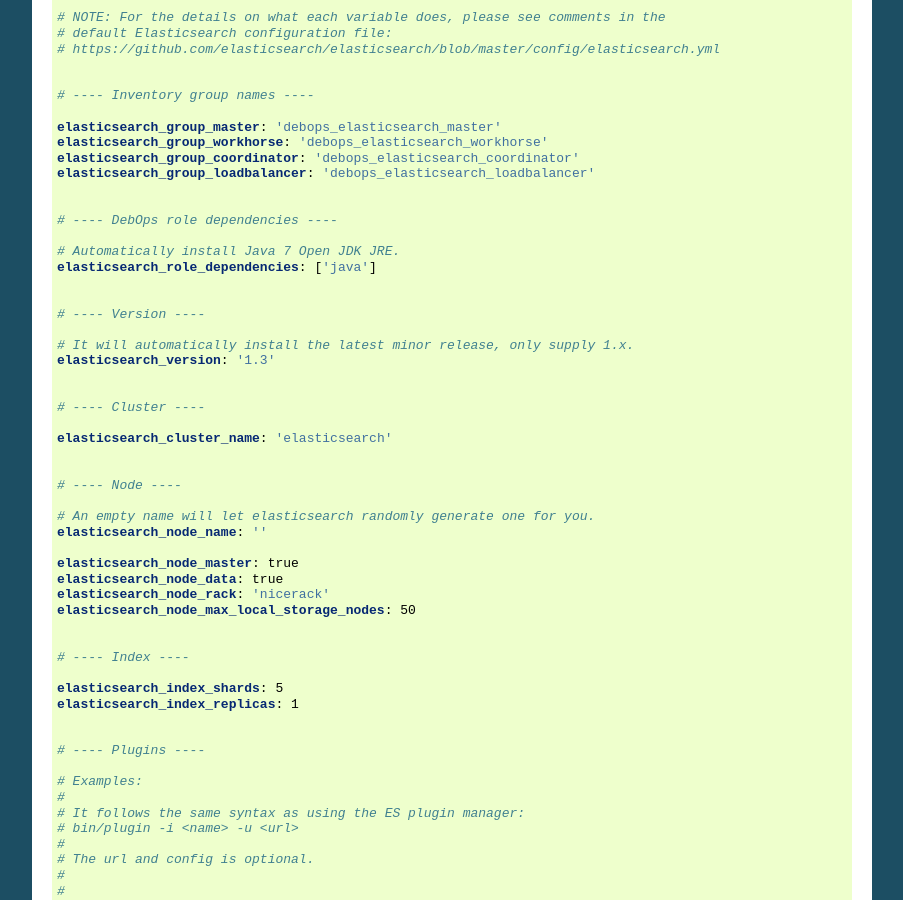
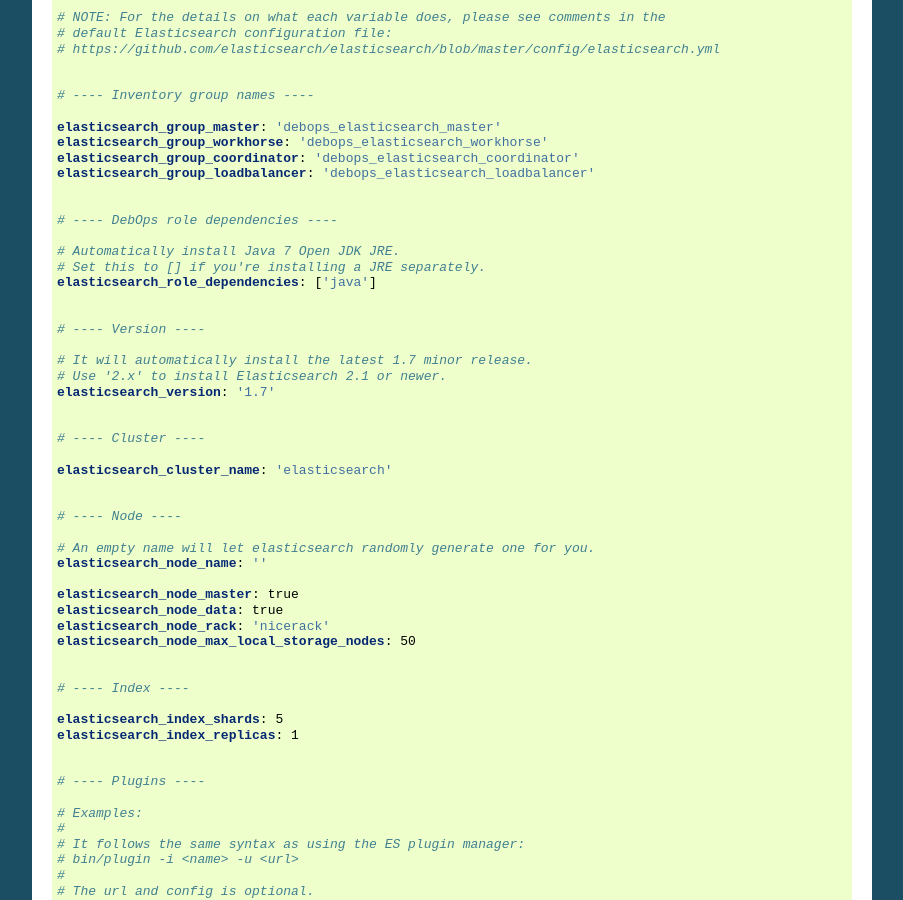
Before and after one commit to debops/docs, a Sphinx documentation site: the page built from docs/ansible/roles/debops.elasticsearch.rst, in a window 1280 px wide and 900 px high, scrolled down 1010 px. Shown: the whole window, without its empty margins (198-1101 px from the left). Built offline with Sphinx 7.4.7, drawn with Linux system fonts in a browser that asks for light colours; pages that are not in the unit, such as notebooks, are missing from menus; some of the changed text lies outside the part shown.

Commit message:
Updated documentation for Elasticsearch 2.x.

```diff
--- a/docs/ansible/roles/debops.elasticsearch.rst
+++ b/docs/ansible/roles/debops.elasticsearch.rst
@@ -60,13 +60,15 @@
     # ---- DebOps role dependencies ----
 
     # Automatically install Java 7 Open JDK JRE.
+    # Set this to [] if you're installing a JRE separately.
     elasticsearch_role_dependencies: ['java']
 
 
     # ---- Version ----
 
-    # It will automatically install the latest minor release, only supply 1.x.
-    elasticsearch_version: '1.3'
+    # It will automatically install the latest 1.7 minor release.
+    # Use '2.x' to install Elasticsearch 2.1 or newer.
+    elasticsearch_version: '1.7'
 
 
     # ---- Cluster ----
@@ -213,6 +215,7 @@
 
     # ---- Gateway ----
 
+    # If you're installing Elasticsearch 2.x, set this to 'default'.
     elasticsearch_gateway_type: 'local'
 
     # These get dynamically set by ES, make sure you know what you're doing.
```
